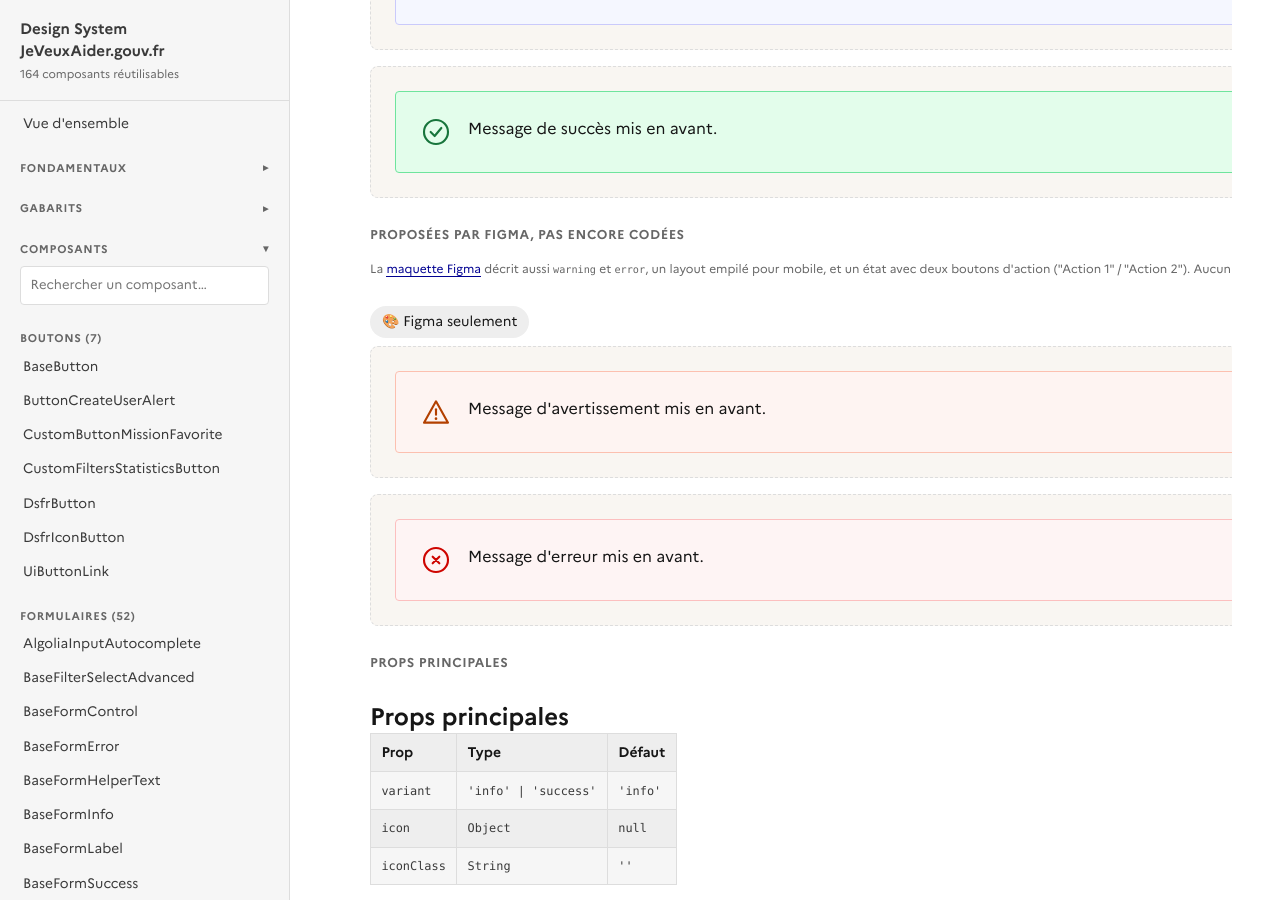
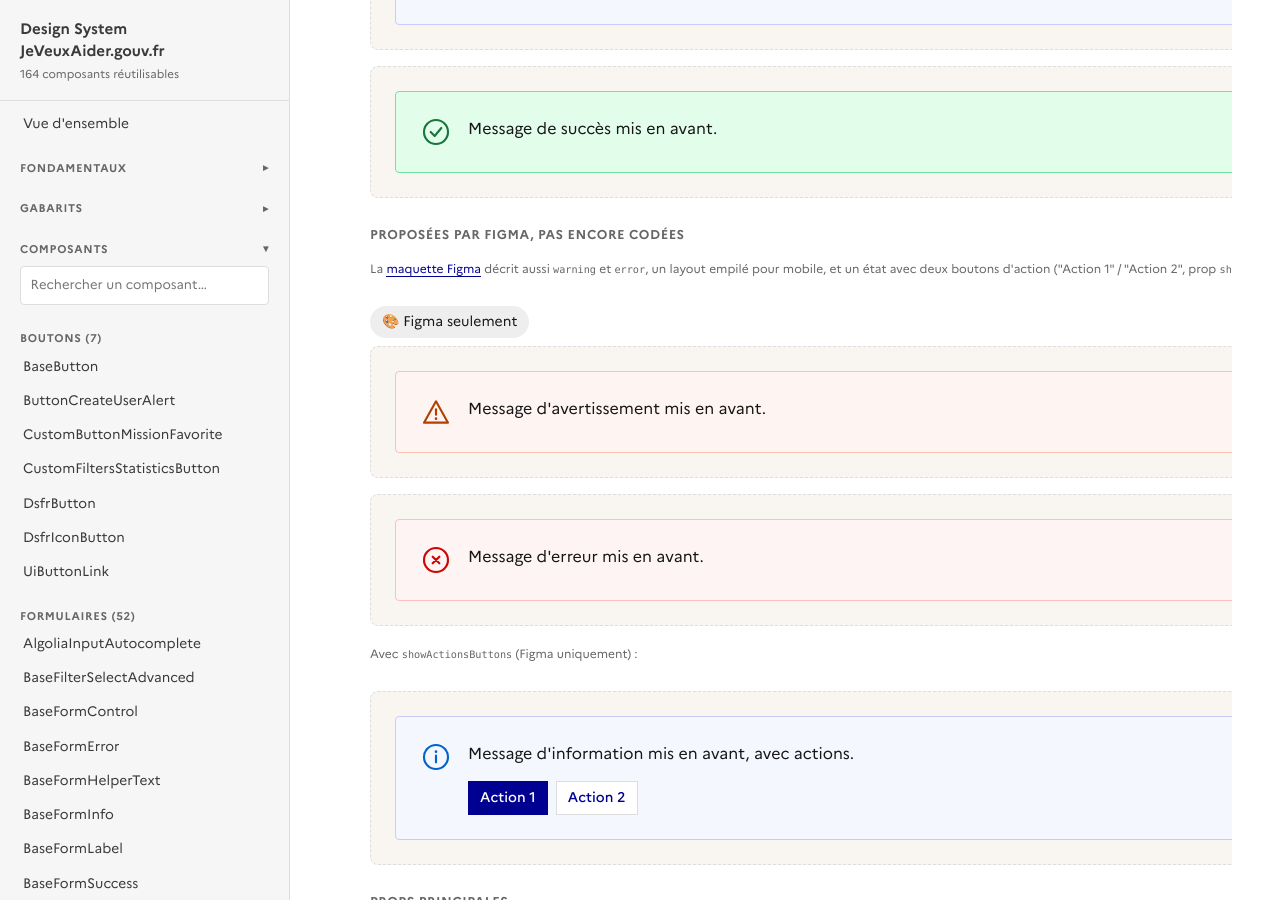
Before and after one commit to ngouard5/jeveuxaider-design, a Jekyll site: the page built from design-system/composants/dsfralert.html, in a window 1280 px wide and 900 px high, scrolled down 545 px. Built offline with Jekyll 4.4.1, drawn with Linux system fonts in a browser that asks for light colours.

Commit message:
fix(dsfralert): update documentation to include warning and error states with action buttons

```diff
--- a/design-system/composants/dsfralert.html
+++ b/design-system/composants/dsfralert.html
@@ -31,10 +31,13 @@ data_tagname: "DsfrAlert"
       <div class="demo" style="margin-top:1rem"><div class="p-6 flex items-start gap-4 border rounded bg-[#E3FDEB] border-[#6FE49D]"><svg class="text-[#18753C] w-8 h-8" viewBox="0 0 24 24" fill="none"><circle cx="12" cy="12" r="9" stroke="currentColor" stroke-width="1.6"/><path d="M8 12l3 3 5-6" stroke="currentColor" stroke-width="1.6" stroke-linecap="round" stroke-linejoin="round"/></svg><div class="text-[#161616] flex-1">Message de succès mis en avant.</div></div></div>
 
       <h4>Proposées par Figma, pas encore codées</h4>
-      <p class="muted small">La <a href="https://www.figma.com/design/ibEVX5A5hRPDy3qEgWltuf/Composants-JVA?node-id=641-5971" target="_blank" rel="noopener">maquette Figma</a> décrit aussi <code>warning</code> et <code>error</code>, un layout empilé pour mobile, et un état avec deux boutons d'action ("Action 1" / "Action 2"). Aucun de ces éléments n'existe aujourd'hui dans <code>components/dsfr/Alert.vue</code> : les deux démos ci-dessous reprennent les couleurs et l'icône de la maquette à titre de repère visuel, mais ne sont pas des variantes utilisables en l'état.</p>
+      <p class="muted small">La <a href="https://www.figma.com/design/ibEVX5A5hRPDy3qEgWltuf/Composants-JVA?node-id=641-5971" target="_blank" rel="noopener">maquette Figma</a> décrit aussi <code>warning</code> et <code>error</code>, un layout empilé pour mobile, et un état avec deux boutons d'action ("Action 1" / "Action 2", prop <code>showActionsButtons</code>). Aucun de ces éléments n'existe aujourd'hui dans <code>components/dsfr/Alert.vue</code> : les démos ci-dessous reprennent les couleurs, l'icône et — pour les boutons — les vraies classes de <code>components/dsfr/Button.vue</code> (<code>size="sm"</code>, <code>type="primary"</code>/<code>"tertiary"</code>, cf. Figma "Thème clair / Primaire / SM" et "Thème clair / Tertiaire / SM") à titre de repère visuel, mais ne sont pas des variantes utilisables en l'état.</p>
       <p class="fr-tag">🎨 Figma seulement</p>
       <div class="demo" style="margin-top:.5rem"><div class="p-6 flex items-start gap-4 border rounded" style="background:#FEF4F2;border-color:#FCC0B0"><svg class="text-[#B34000] w-8 h-8" viewBox="0 0 24 24" fill="none"><path d="M12 4 21 20H3L12 4Z" stroke="currentColor" stroke-width="1.6" stroke-linejoin="round"/><path d="M12 10v4" stroke="currentColor" stroke-width="1.6" stroke-linecap="round"/><circle cx="12" cy="17" r="1" fill="currentColor"/></svg><div class="text-[#161616] flex-1">Message d'avertissement mis en avant.</div></div></div>
       <div class="demo" style="margin-top:1rem"><div class="p-6 flex items-start gap-4 border rounded" style="background:#FEF4F4;border-color:#FCBFBF"><svg class="text-[#CE0500] w-8 h-8" viewBox="0 0 24 24" fill="none"><circle cx="12" cy="12" r="9" stroke="currentColor" stroke-width="1.6"/><path d="M9.5 9.5l5 5M14.5 9.5l-5 5" stroke="currentColor" stroke-width="1.6" stroke-linecap="round"/></svg><div class="text-[#161616] flex-1">Message d'erreur mis en avant.</div></div></div>
+
+      <p class="muted small" style="margin-top:1rem">Avec <code>showActionsButtons</code> (Figma uniquement) :</p>
+      <div class="demo" style="margin-top:.5rem"><div class="p-6 flex items-start gap-4 border rounded bg-[#F5F7FF] border-[#CACAFB]"><svg class="text-[#0063CB] w-8 h-8" viewBox="0 0 24 24" fill="none"><circle cx="12" cy="12" r="9" stroke="currentColor" stroke-width="1.6"/><circle cx="12" cy="8" r="1" fill="currentColor"/><path d="M12 11v5" stroke="currentColor" stroke-width="1.6" stroke-linecap="round"/></svg><div class="flex-1 flex flex-col gap-4"><div class="text-[#161616]">Message d'information mis en avant, avec actions.</div><div class="flex flex-wrap gap-2"><button type="button" class="font-medium transition-extended ease-out inline-flex items-center justify-center cursor-pointer text-white bg-jva-blue-500 hover:bg-jva-blue-800 active:bg-jva-blue-900 px-3 py-1 text-sm min-h-[34px]">Action 1</button><button type="button" class="font-medium transition-extended ease-out inline-flex items-center justify-center cursor-pointer text-jva-blue-500 shadow-[inset_0_0_0_1px_#ddd] bg-white hover:bg-[#F6F6F6] active:bg-[#EDEDED] px-3 py-1 text-sm min-h-[34px]">Action 2</button></div></div></div></div>
 
       <section id="playground-section" class="playground" style="display:none">
         <h4>Tester les props</h4>
@@ -51,7 +54,7 @@ data_tagname: "DsfrAlert"
       </section>
 
       <h4>Props principales</h4>
-      <div class="fr-table"><table class="props"><caption>Props principales</caption><thead><tr><th>Prop</th><th>Type</th><th>Défaut</th></tr></thead><tbody><tr><td><code>variant</code></td><td><code>'info' | 'success'</code></td><td><code>'info'</code></td></tr><tr><td><code>icon</code></td><td><code>Object</code></td><td><code>null</code></td></tr><tr><td><code>iconClass</code></td><td><code>String</code></td><td><code>''</code></td></tr></tbody></table></div>
+      <div class="fr-table"><table class="props"><thead><tr><th>Prop</th><th>Type</th><th>Défaut</th></tr></thead><tbody><tr><td><code>variant</code></td><td><code>'info' | 'success'</code></td><td><code>'info'</code></td></tr><tr><td><code>icon</code></td><td><code>Object</code></td><td><code>null</code></td></tr><tr><td><code>iconClass</code></td><td><code>String</code></td><td><code>''</code></td></tr></tbody></table></div>
       <p class="muted small">Figma propose aussi <code>warning</code>/<code>error</code>, un mode <code>device="Mobile"</code> et un booléen <code>showActionsButtons</code> — aucun n'existe côté <code>variant</code>/props réels.</p>
       <h4>Slots</h4><p><code>default</code></p>
 
```
